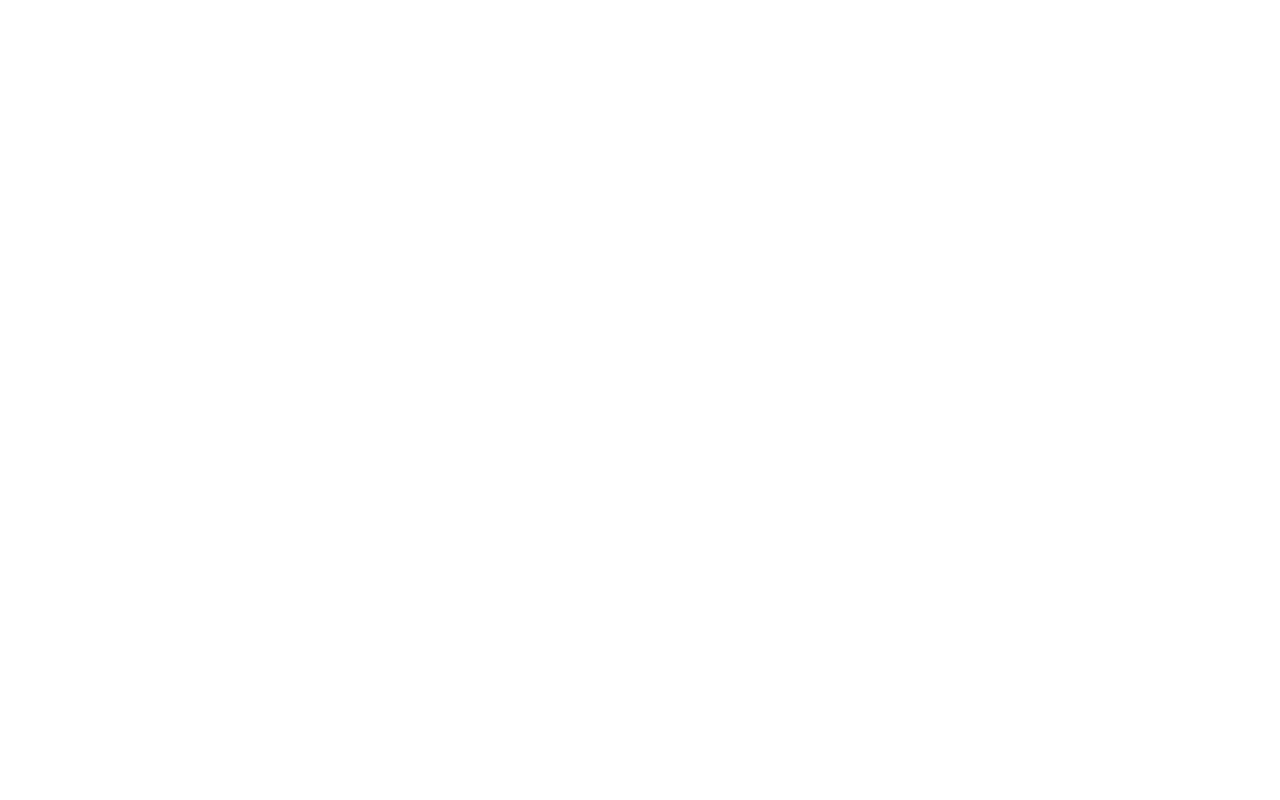
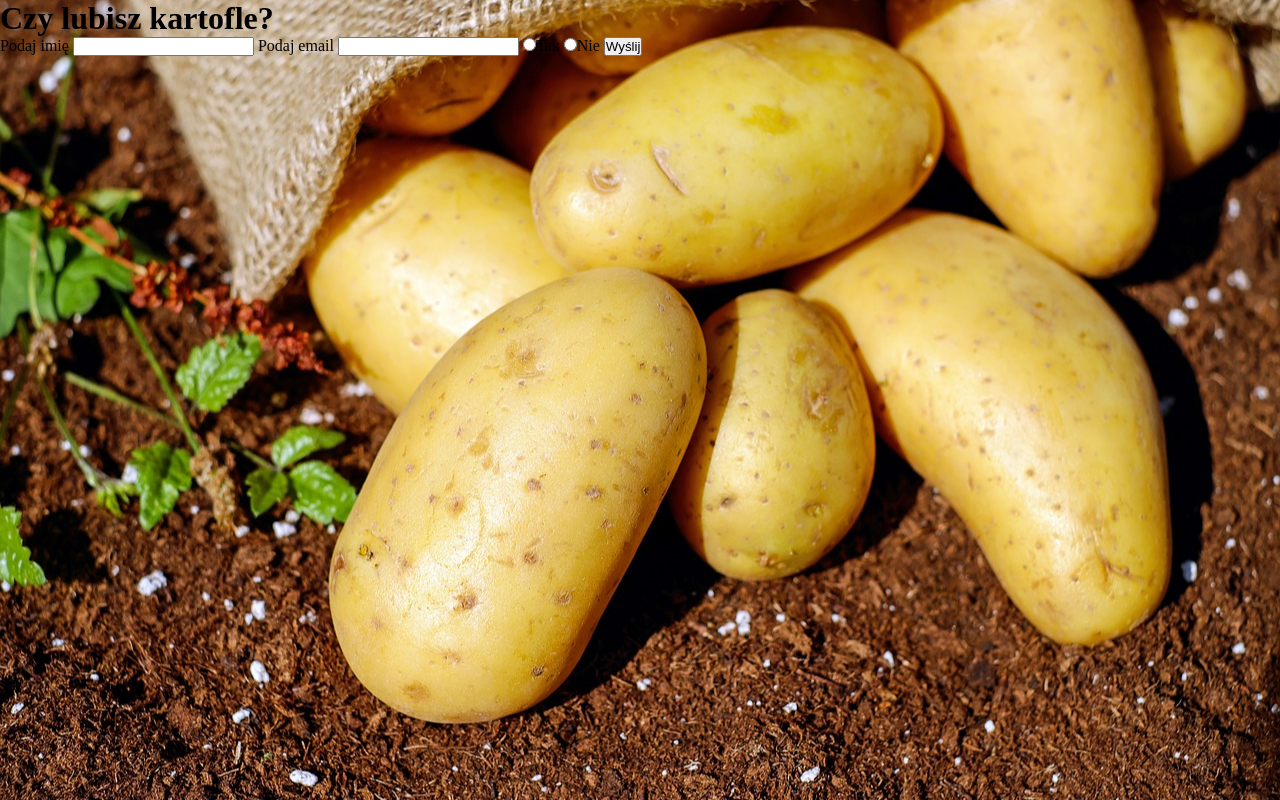
Before and after one commit to hydraChaosu/somethinswithsass, a plain HTML site: page index.html in a window 1280 px wide. Drawn offline with Linux system fonts and the light colour scheme.

Commit message:
Add page layout
Added html form and more sass

```diff
--- a/index.html
+++ b/index.html
@@ -4,7 +4,19 @@
     <meta charset="UTF-8" />
     <meta name="viewport" content="width=device-width, initial-scale=1.0" />
     <meta http-equiv="X-UA-Compatible" content="ie=edge" />
+    <link rel="stylesheet" href="/stylesheets/main.css" />
     <title>Document</title>
   </head>
-  <body></body>
+  <body>
+    <div class="wrapper">
+      <h1>Czy lubisz kartofle?</h1>
+      <form>
+        <label>Podaj imię</label> <input type="text" />
+        <label>Podaj email</label> <input type="email" />
+
+        <input type="radio" name="like" value="yes" />Tak
+        <input type="radio" name="like" value="no" />Nie <button>Wyślij</button>
+      </form>
+    </div>
+  </body>
 </html>
--- a/sass/helpers/_variables.sass
+++ b/sass/helpers/_variables.sass
@@ -0,0 +1 @@
+$imageurl: '/images/potatoes.jpg'
--- a/sass/main.sass
+++ b/sass/main.sass
@@ -7,5 +7,13 @@
 //tostart use sass --watch input output
 // sass --watch sass:stylesheets   folder / folder
 
-html
+body
     +marpad(0,0)
+
+.wrapper
+    background-image: url($imageurl)
+    background-repeat: no-repeat
+    background-position: center
+    background-size: cover
+    height: 100vh
+    width: 100vw
```
Also changed, not shown: images/potatoes.jpg (added), stylesheets/main.css, 1 other file.
